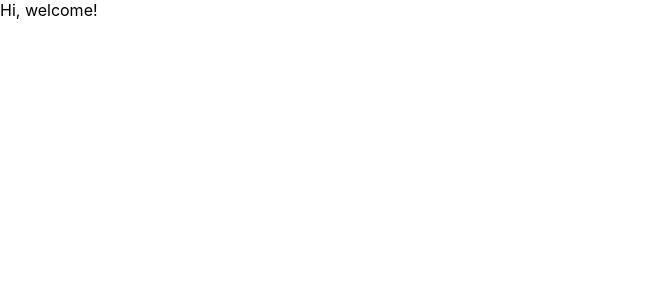
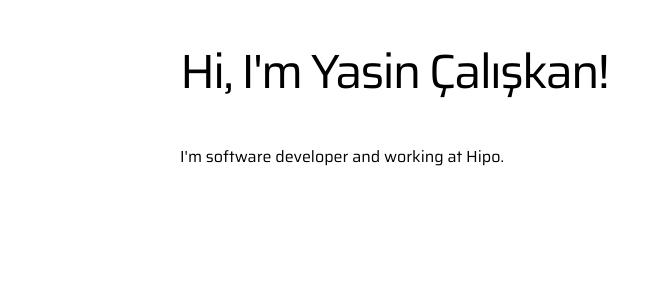
Before and after one commit to yasincaliskan/me, a React (Create React App) app: page / in a window 1280 px wide. Shown: the top 300 px of the page, without its empty margins (0-669 px from the left). Built offline with nearby package versions, Linux system fonts and the light colour scheme.

Commit message:
build(typography): Add Google Fonts and typographies

```diff
--- a/src/component/page/Page.tsx
+++ b/src/component/page/Page.tsx
@@ -1,3 +1,5 @@
+import "./_page.scss";
+
 import React from "react";
 
 interface PageProps {
--- a/src/component/page/_page.scss
+++ b/src/component/page/_page.scss
@@ -1,3 +1,7 @@
 .page {
-  width: 920px;
+  max-width: 920px;
+
+  margin: auto;
+  padding-left: calc(env(safe-area-inset-left) + 96px);
+  padding-right: calc(env(safe-area-inset-right) + 96px);
 }
--- /dev/null
+++ b/src/core/ui/typography/_typography.scss
@@ -0,0 +1,79 @@
+.typography--headline {
+  font-family: "Saira", monospace;
+  font-size: 80px;
+  font-weight: 400;
+  line-height: 105px;
+  letter-spacing: -8px;
+}
+
+.typography--h1 {
+  font-family: "Saira", monospace;
+  font-size: 64px;
+  font-weight: 400;
+  line-height: 84px;
+  letter-spacing: -4px;
+}
+
+.typography--h2 {
+  font-family: "Saira", monospace;
+  font-size: 48px;
+  font-weight: 400;
+  line-height: 64px;
+  letter-spacing: -2px;
+}
+
+.typography--h3 {
+  font-family: "Saira", monospace;
+  font-size: 40px;
+  font-weight: 400;
+  line-height: 52px;
+}
+
+.typography--subtitle {
+  font-family: "Saira", sans-serif;
+  font-size: 28px;
+  font-weight: 600;
+  line-height: 33px;
+  letter-spacing: normal;
+}
+
+.typography--secondary-subtitle {
+  font-family: "Saira", sans-serif;
+  font-size: 20px;
+  font-weight: 600;
+  line-height: 30px;
+  letter-spacing: normal;
+}
+
+.typography--body {
+  font-family: "Saira", sans-serif;
+  font-size: 16px;
+  font-weight: 400;
+  line-height: 26px;
+  letter-spacing: normal;
+}
+
+.typography--secondary-body {
+  font-family: "Saira", sans-serif;
+  font-size: 15px;
+  font-weight: 400;
+  line-height: 24px;
+  letter-spacing: normal;
+}
+
+.typography--button {
+  font-family: "Saira", sans-serif;
+  font-size: 13px;
+  font-weight: 600;
+  line-height: 14px;
+  letter-spacing: 1px;
+  text-transform: uppercase;
+}
+
+.typography--caption {
+  font-family: "Saira", sans-serif;
+  font-size: 14px;
+  font-weight: 400;
+  line-height: 18px;
+  letter-spacing: normal;
+}
--- a/src/index.scss
+++ b/src/index.scss
@@ -1,3 +1,5 @@
+@import url("https://fonts.googleapis.com/css2?family=Saira:wght@400;600&display=swap");
+
 body {
   margin: 0;
 
--- a/src/index.tsx
+++ b/src/index.tsx
@@ -2,6 +2,8 @@ import React from "react";
 import ReactDOM from "react-dom";
 
 import "./index.scss";
+import "./core/ui/typography/_typography.scss";
+
 import App from "./core/app/App";
 import reportWebVitals from "./core/reportWebVitals";
 
--- a/src/welcome/WelcomePage.tsx
+++ b/src/welcome/WelcomePage.tsx
@@ -1,7 +1,15 @@
 import Page from "../component/page/Page";
 
 function WelcomePage() {
-  return <Page>{"Hi, welcome!"}</Page>;
+  return (
+    <Page>
+      <h2 className={"typography--h2"}>{"Hi, I'm Yasin Çalışkan!"}</h2>
+
+      <p className={"typography--body"}>
+        {"I'm software developer and working at Hipo."}
+      </p>
+    </Page>
+  );
 }
 
 export default WelcomePage;
```
Also changed, not shown: 1 other file (tests, documents, lock files or other folders).
